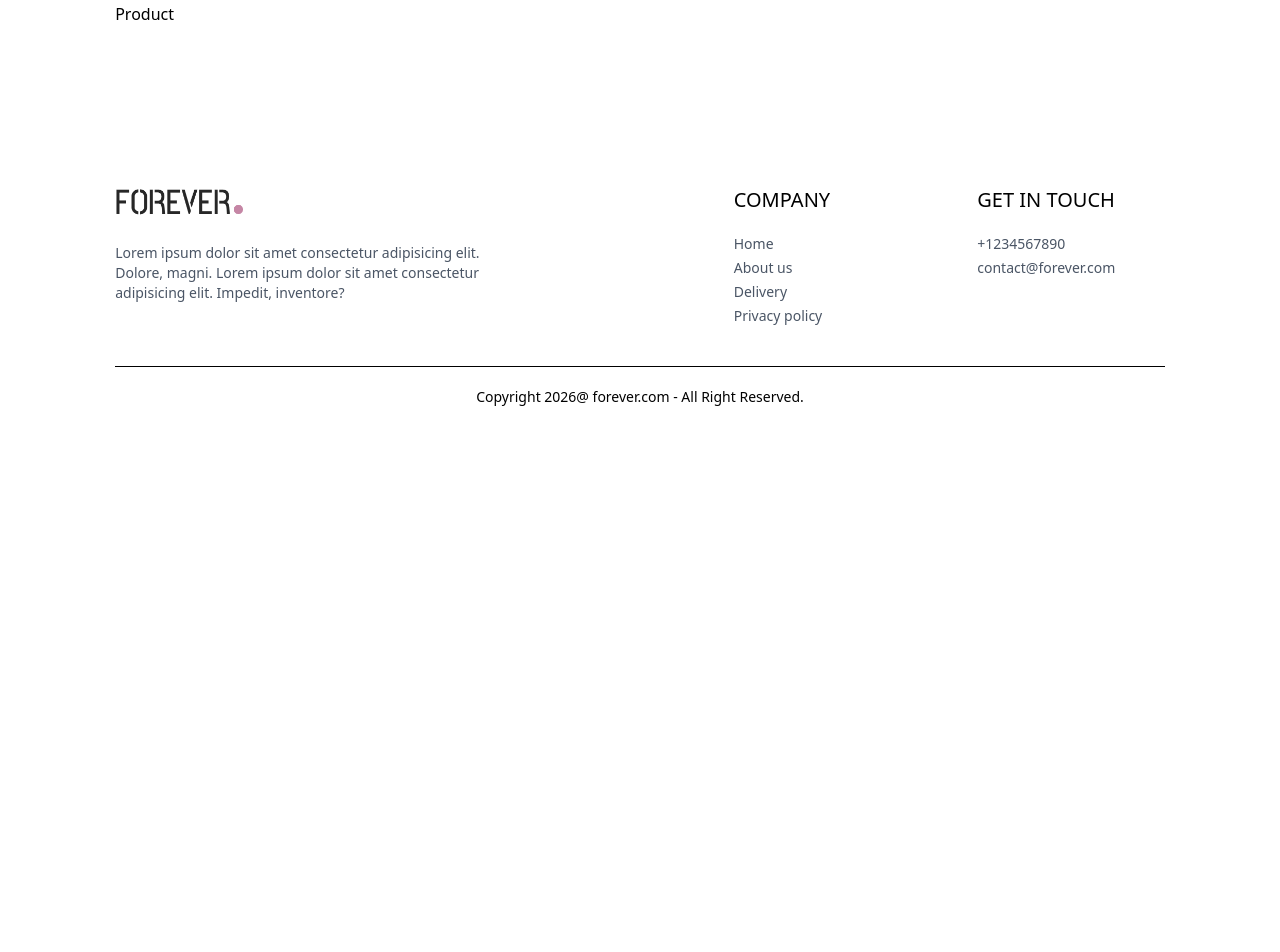
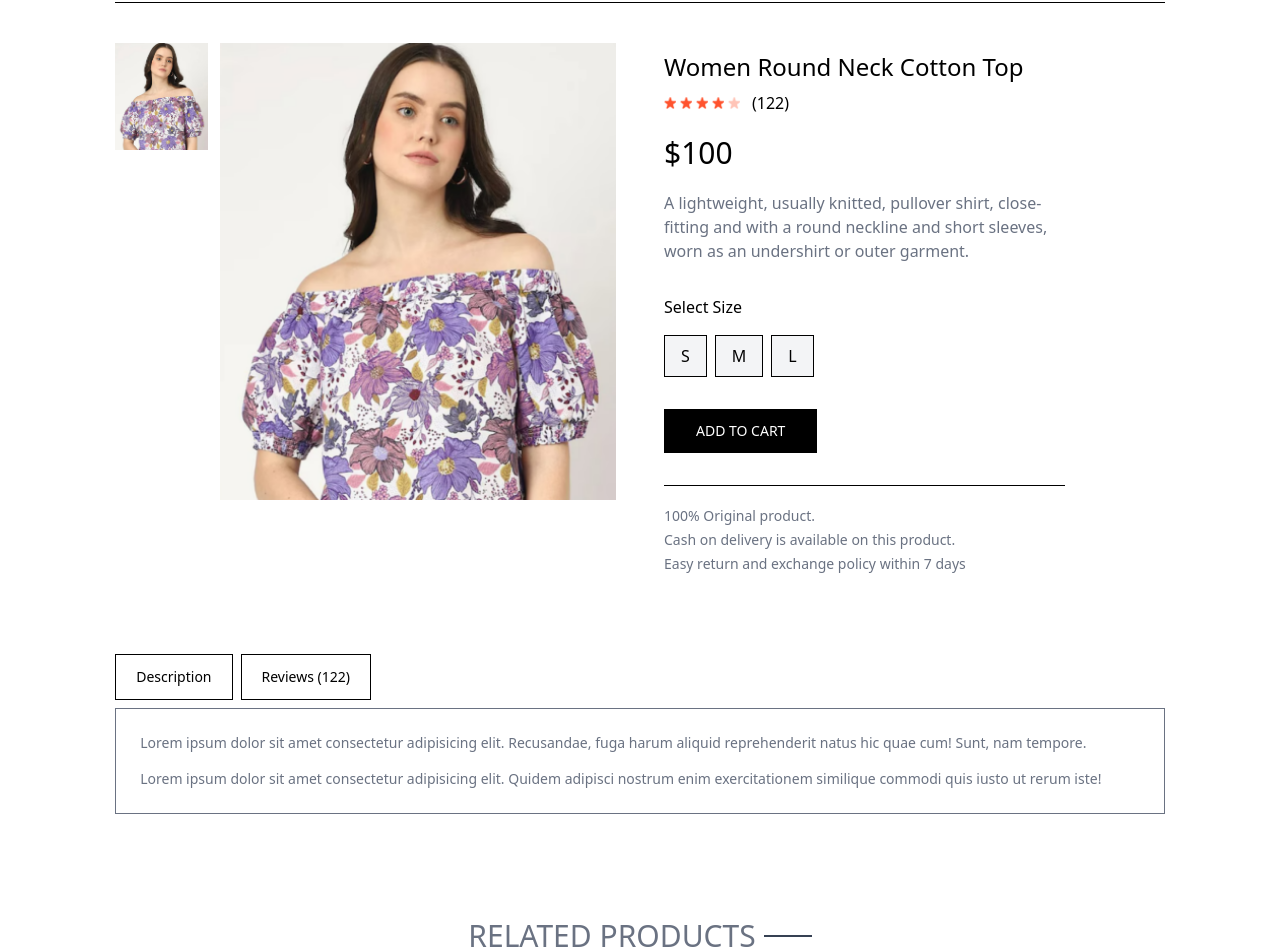
Before and after one commit to MdIrshadAnsari/Forever, a React (Vite) app in the folder client/: page /product/aaaaa in a window 1280 px wide. Shown: the part 79-1031 px from the top of the page. Before the commit the page ends 800 px from the top, so only its background shows below. Built offline with nearby package versions, Linux system fonts and the light colour scheme.

Commit message:
Product page complted

```diff
--- /dev/null
+++ b/client/src/components/RelatedProduct.jsx
@@ -0,0 +1,32 @@
+import React, { useContext, useEffect, useState } from 'react'
+import { ShopContext } from '../context/ShopContext'
+import Title from './Title'
+import ProductItem from './ProductItem'
+
+const RelatedProduct = ({category, subcategory}) => {
+    const{products} = useContext(ShopContext)
+    const[related, setrelated] = useState([])
+
+    useEffect(()=>{
+       if(products.length > 0){
+        let productcopy = products.slice();
+        productcopy = productcopy.filter((item)=> category === item.category);
+        productcopy = productcopy.filter((item)=> subcategory === item.subCategory);
+        setrelated(productcopy.slice(0, 5))
+       }
+    }, [products])
+  return (
+    <div className='my-24'>
+       <div className='text-center text-3xl py-2'>
+        <Title Text1={'RELATED'} Text2={'PRODUCTS'}/>
+       </div>
+       <div className='grid grid-cols-2 sm:grid-cols-3 md:grid-cols-4 lg:grid-cols-5 gap-4 gap-y-6'>
+        {related.map((item, index)=>(
+            <ProductItem key={index} id={item._id} name={item.name} price={item.price} image={item.image}/>
+        ))}
+       </div>
+    </div>
+  )
+}
+
+export default RelatedProduct
--- a/client/src/index.css
+++ b/client/src/index.css
@@ -3,3 +3,7 @@
 a.active hr{
   display: block;
 }
+
+::-webkit-scrollbar{
+  display: none;
+}
--- a/client/src/pages/Product.jsx
+++ b/client/src/pages/Product.jsx
@@ -1,9 +1,90 @@
-import React from 'react'
+import React, { useContext, useEffect, useState } from 'react'
+import { useParams } from 'react-router-dom'
+import { ShopContext } from '../context/ShopContext';
+import { assets } from '../assets/assets';
+import RelatedProduct from '../components/RelatedProduct';
 
 const Product = () => {
-  return (
-    <div>Product</div>
-  )
+  const{productid} = useParams();
+  const{products, currency} = useContext(ShopContext)
+  const[productData, setproductData] = useState(false)
+  const [image, setImage] = useState('')
+  const[size, setsize] = useState('')
+
+  const fetchproductData = async()=>{
+   products.map((item ,index)=>{
+      if(item._id === productid){
+        setproductData(item);
+        setImage(item.image[0])
+        return null;
+      }
+   })
+  }
+  useEffect(()=>{
+    fetchproductData()
+  }, [products])
+
+
+  return productData? (
+    <div className='border-t-1 pt-10 transition-opacity ease-in duration-500 opacity-100'>
+      {/* Product data */}
+      <div className='flex gap-12 sm:gap-12 flex-col sm:flex-row'>
+         {/* Product images */}
+         <div className='flex-1 flex flex-col gap-3 sm:flex-row'>
+          <div className='flex sm:flex-col overflow-x-auto sm:overflow-y-scroll justify-between sm:justify-normal sm:w-[18.7%] w-full'>
+            {productData.image.map((item, index)=>(
+              <img onClick={()=> setImage(item)} className='w-[24%] sm:w-full sm:mb-3 flex-shrink-0 cursor-pointer' src={item} key={index} alt="" />
+            ))}
+          </div>
+          <div className='w-full sm:w-[80%]'>
+            <img className='w-full h-auto' src={image} alt="" />
+          </div>
+         </div>
+         {/* Product info */}
+         <div className='flex-1 '>
+          <h1 className='font-medium text-2xl mt-2'>{productData.name}</h1>
+          <div className='flex items-center gap-1 mt-2'>
+          <img src={assets.star_icon} alt="" className="w-3" />
+          <img src={assets.star_icon} alt="" className="w-3" />
+          <img src={assets.star_icon} alt="" className="w-3" />
+          <img src={assets.star_icon} alt="" className="w-3" />
+          <img src={assets.star_dull_icon} alt="" className="w-3" />
+          <p className='pl-2'>(122)</p>
+          </div>
+          <p className='mt-5 text-3xl font-medium'>{currency}{productData.price}</p>
+          <p className='mt-5 text-gray-500 md:w-4/5'>{productData.description}</p>
+          <div className='flex flex-col gap-4 my-8'>
+           <p>Select Size</p>
+           <div className='flex gap-2'>
+              {productData.sizes.map((item ,index)=>(
+                <button onClick={()=> setsize(item)} className={`border py-2 px-4 bg-gray-100 ${item ===size ? 'border-red-500' : ''}`} key={index}>{item}</button>
+              ))}
+           </div>
+          </div>
+          <button className='bg-black text-white px-8 py-3 text-sm active:bg-gray-700'>ADD TO CART</button>
+          <hr className='mt-8 sm:w-4/5' />
+          <div className='text-sm text-gray-500 mt-5 flex flex-col gap-1'>
+            <p>100% Original product.</p>
+            <p>Cash on delivery is available on this product.</p>
+            <p>Easy return and exchange policy within 7 days</p>
+          </div>
+         </div>
+      </div>
+      {/* Description and review section */}
+      <div className='mt-20'>
+        <div className='flex gap-2'>
+         <p className='border px-5 py-3 text-sm'>Description</p>
+          <p className='border px-5 py-3 text-sm'>Reviews (122)</p>
+        </div>
+        <div className='flex flex-col gap-4 border px-6 py-6 text-sm text-gray-500 mt-2'>
+          <p>Lorem ipsum dolor sit amet consectetur adipisicing elit. Recusandae, fuga harum aliquid reprehenderit natus hic quae cum! Sunt, nam tempore.</p>
+          <p>Lorem ipsum dolor sit amet consectetur adipisicing elit. Quidem adipisci nostrum enim exercitationem similique commodi quis iusto ut rerum iste!</p>
+        </div>
+      </div>
+      {/* Display related product */}
+      <RelatedProduct category={productData.category} subcategory={productData.subCategory}/>
+    </div>
+  ) : <div className='opacity-0'></div>
 }
 
 export default Product
```
